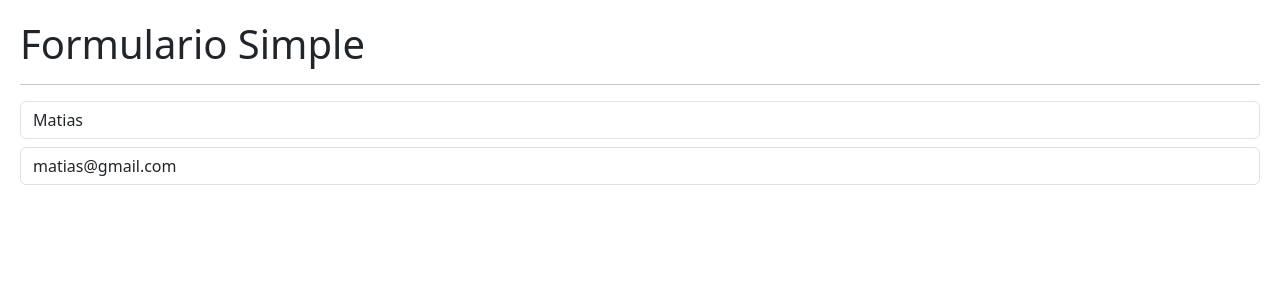
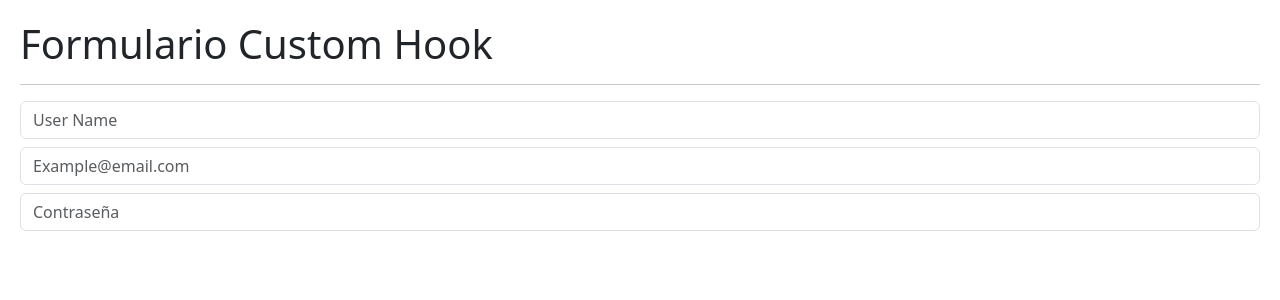
Before and after one commit to Matias25pinto/hooks-app, a React (Vite) app: page / in a window 1280 px wide. Shown: the top 300 px of the page. Built offline with nearby package versions, Linux system fonts and the light colour scheme.

Commit message:
implementar FormWithCustomHook

```diff
--- /dev/null
+++ b/src/02-useEffect/FormWithCustomHooks.jsx
@@ -0,0 +1,53 @@
+import { useEffect } from "react";
+import { useForm } from "../hooks/useForm";
+
+
+export const FormWithCustomHook = () => {
+  const { formState, onChange } = useForm({
+                                            username:'',
+                                            email:'',
+                                            password:''});
+
+  const {username, email, password} = formState;
+
+  useEffect(()=>{
+    // console.log('Se cargo por primera vez la página');
+  }, []);
+
+  useEffect(()=>{
+    // console.log('Se cambio un valor del formulario');
+  }, [formState]);
+
+  useEffect(() => {
+    // console.log('Se cambio el valor del input email');
+  },[email]);
+  return (
+    <>
+        <h1>Formulario Custom Hook</h1>
+        <hr />
+
+        <input type="text"
+               className="form-control"
+               placeholder="User Name"
+               name="username"
+               value={username}
+               onChange={onChange}/>
+
+        <input type="email"
+               className="form-control mt-2"
+               placeholder="Example@email.com"
+               name="email"
+               value={email}
+               onChange={onChange}/>
+
+
+        <input type="password"
+               className="form-control mt-2"
+               placeholder="Contraseña"
+               name="password"
+               value={password}
+               onChange={onChange}/>
+
+    </>
+  )
+}
--- /dev/null
+++ b/src/hooks/useForm.js
@@ -0,0 +1,18 @@
+import { useState } from "react";
+
+export const useForm = ( initialForm = {} ) => {
+
+  const [formState, setFormState] = useState(initialForm);
+
+    const onChange = ({target}) => {
+
+        const {value, name} = target;
+        setFormState({...formState, [name]: value});
+
+    }
+
+  return {
+    formState,
+    onChange,
+  }
+}
--- a/src/main.jsx
+++ b/src/main.jsx
@@ -5,12 +5,14 @@
 import { CounterApp } from './01-useState/CounterApp'
 import { CounterWithCustomHooks } from './01-useState/CounterWithCustomHooks'
 import { SimpleForm } from './02-useEffect/SimpleForm'
+import { FormWithCustomHook } from './02-useEffect/FormWithCustomHooks'
 
 createRoot(document.getElementById('root')).render(
   <StrictMode>
     {/* <HooksApp /> */}
     {/* <CounterApp></CounterApp> */}
     {/* <CounterWithCustomHooks></CounterWithCustomHooks> */}
-    <SimpleForm></SimpleForm>
+    {/* <SimpleForm></SimpleForm> */}
+    <FormWithCustomHook></FormWithCustomHook>
   </StrictMode>,
 )
```
